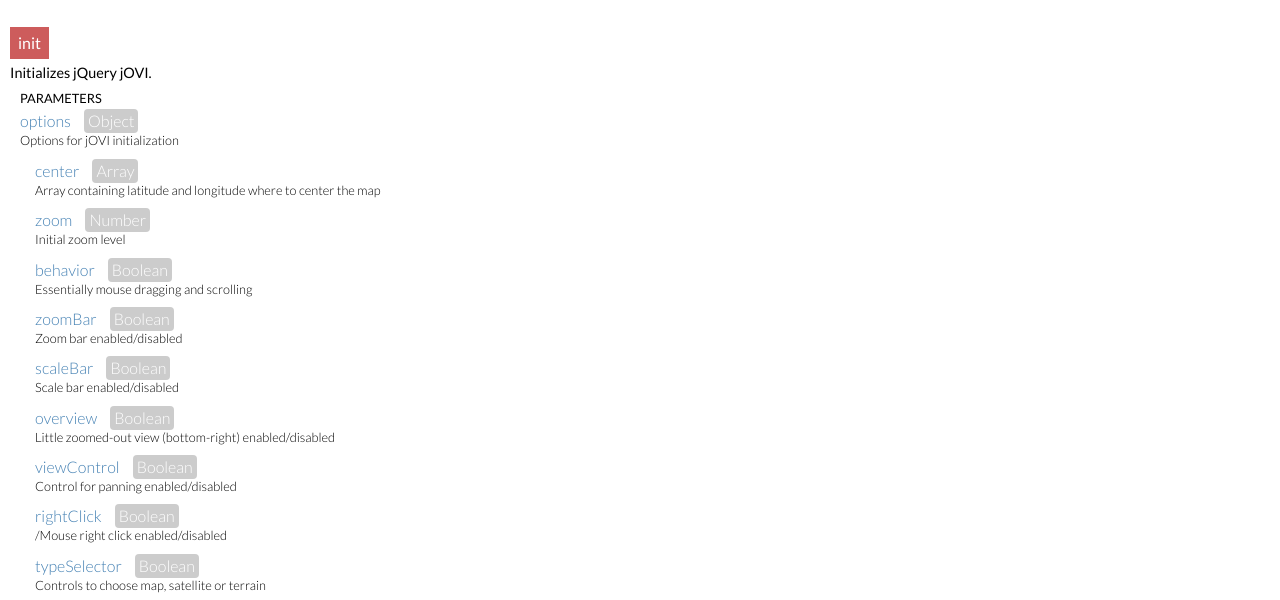
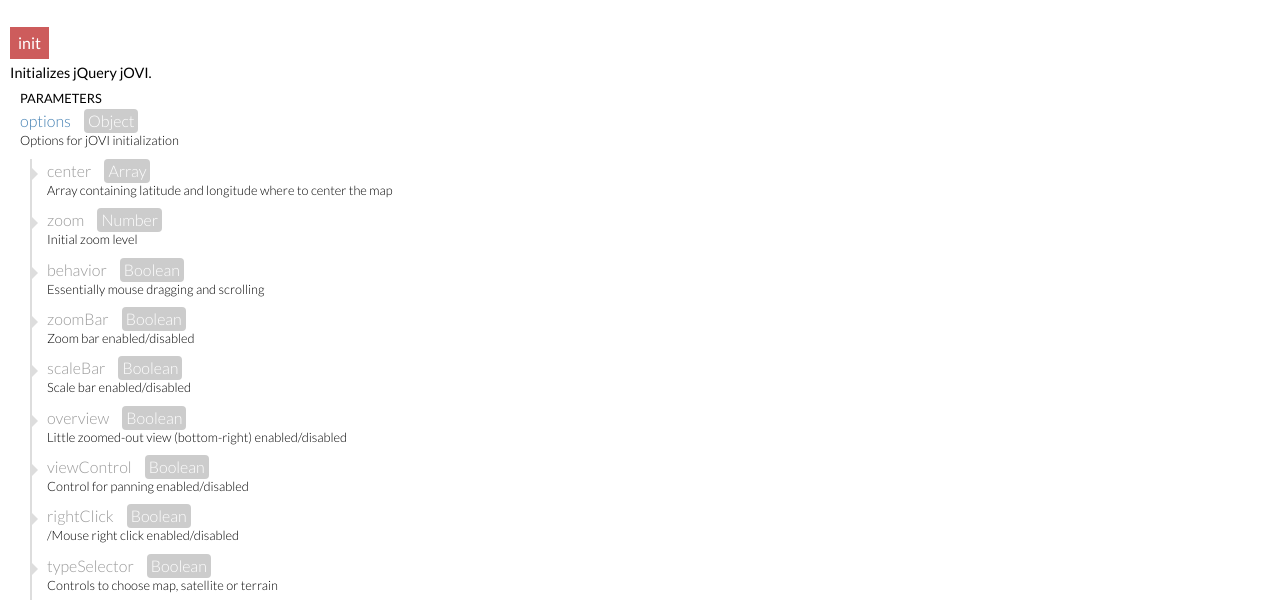
Before and after one commit to mmarcon/jOVI, a plain HTML site: page docs.html in a window 1280 px wide. Shown: the part 169-769 px from the top of the page. Drawn offline with nearby package versions, Linux system fonts and the light colour scheme; a web font is replaced by a local one.

Commit message:
Improved style for documentation.

```diff
--- a/css/jovi.css
+++ b/css/jovi.css
@@ -182,4 +182,24 @@
 
 dl.options {
     padding-left: 15px;
+    border-left: 2px solid #ddd;
+    margin-left: 10px;
 }
+
+dl.options dt {
+    position: relative;
+    color: #999;
+}
+
+dl.options dt:before {
+    content: "";
+    width: 0;
+    height: 0;
+    display: block;
+    position: absolute;
+    border-top: 6px solid transparent;
+    border-bottom: 6px solid transparent;
+    border-left: 6px solid #ddd;
+    top: 9px;
+    left: -15px;
+}
```
